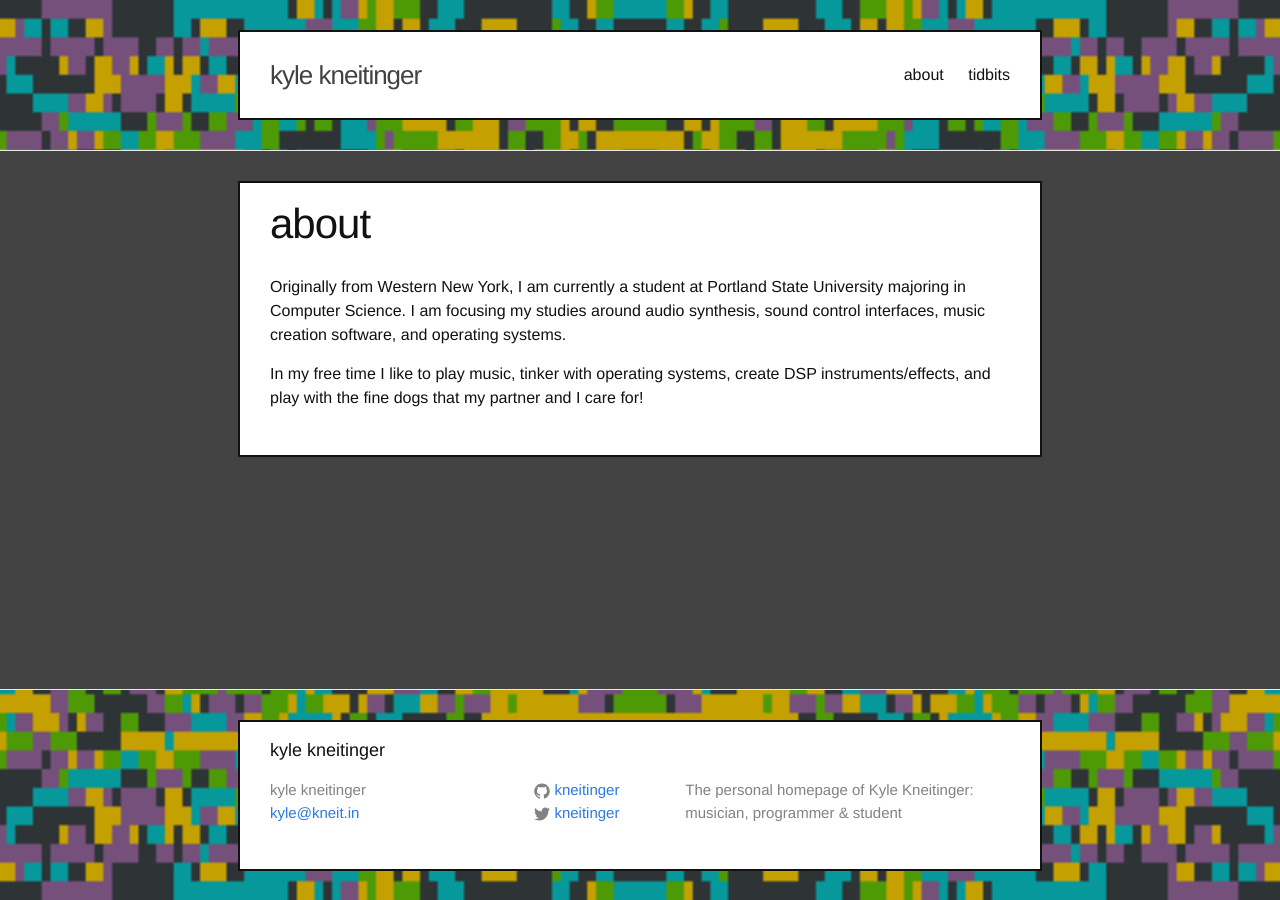
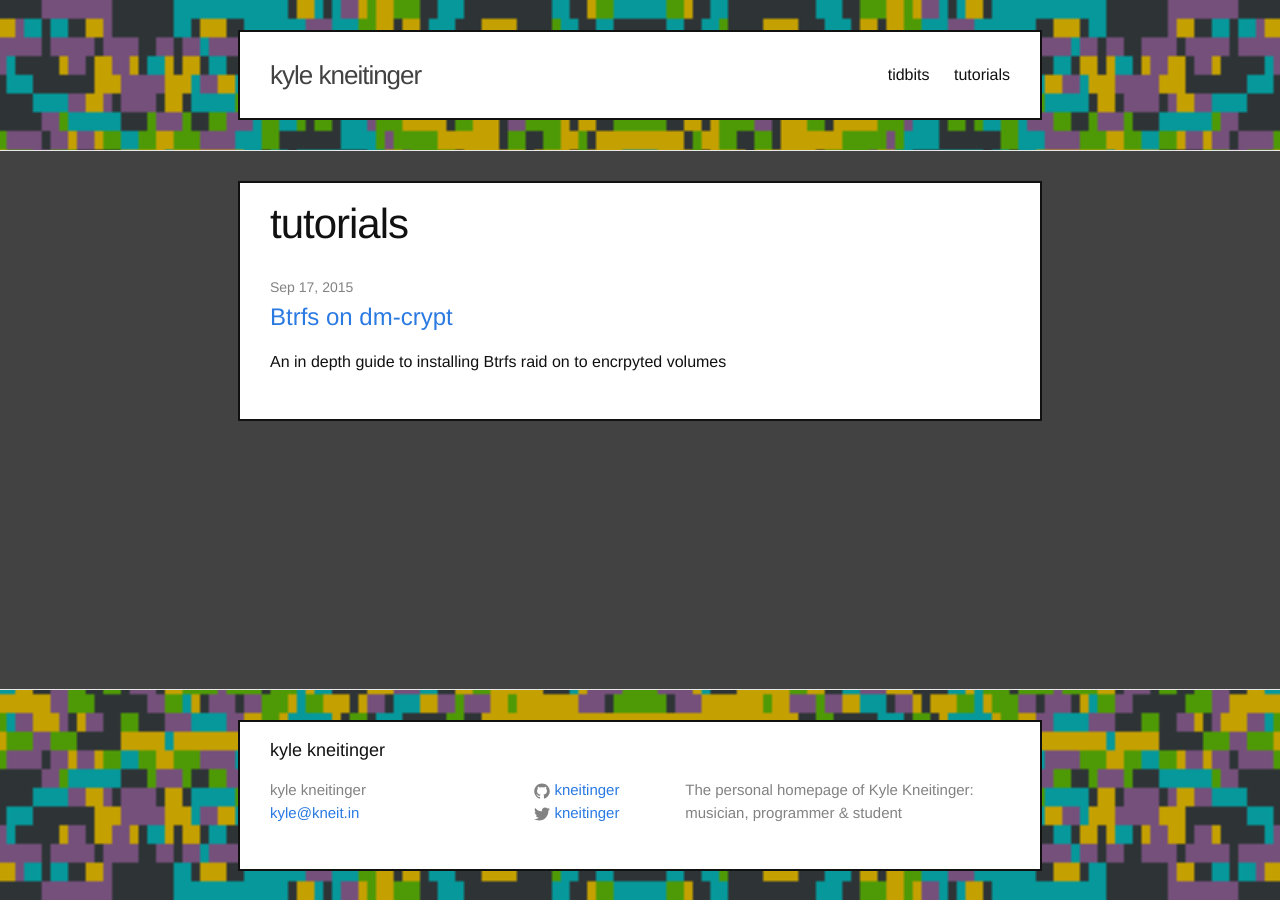
Before and after one commit to kneitinger/kneitinger.github.io, a Jekyll site: the page built from tutorials.md, in a window 1280 px wide. Built offline with Jekyll 4.4.1, drawn with Linux system fonts in a browser that asks for light colours.

Commit message:
Added subtitle listing to pages listing articles

```diff
--- a/about.md
+++ b/tutorials.md
@@ -1,14 +1,26 @@
 ---
 layout: page
-title: about
-permalink: /about/
+title: tutorials
+permalink: /tutorials/
 ---
 
+<div class="home">
 
-Originally from Western New York, I am currently a student at Portland State University majoring in Computer
-Science. I am focusing my studies around audio
-synthesis, sound control interfaces, music creation software, and operating systems.
 
-In my free time I like to play music, tinker with operating systems,
-create DSP instruments/effects,
-and play with the fine dogs that my partner and I care for!
+  <ul class="post-list">
+    {% for post in site.posts %}
+
+    {% if post.group == "tutorials" %}
+      <li>
+        <span class="post-meta">{{ post.date | date: "%b %-d, %Y" }}</span>
+
+        <h2>
+          <a class="post-link" href="{{ post.url | prepend: site.baseurl }}">{{ post.title }}</a>
+        </h2>
+        <p>{{ post.subtitle }}</p>
+      </li>
+      {% endif %}
+    {% endfor %}
+  </ul>
+
+</div>
```
Also changed, not shown: tidbits.md (+1 -0 lines).
